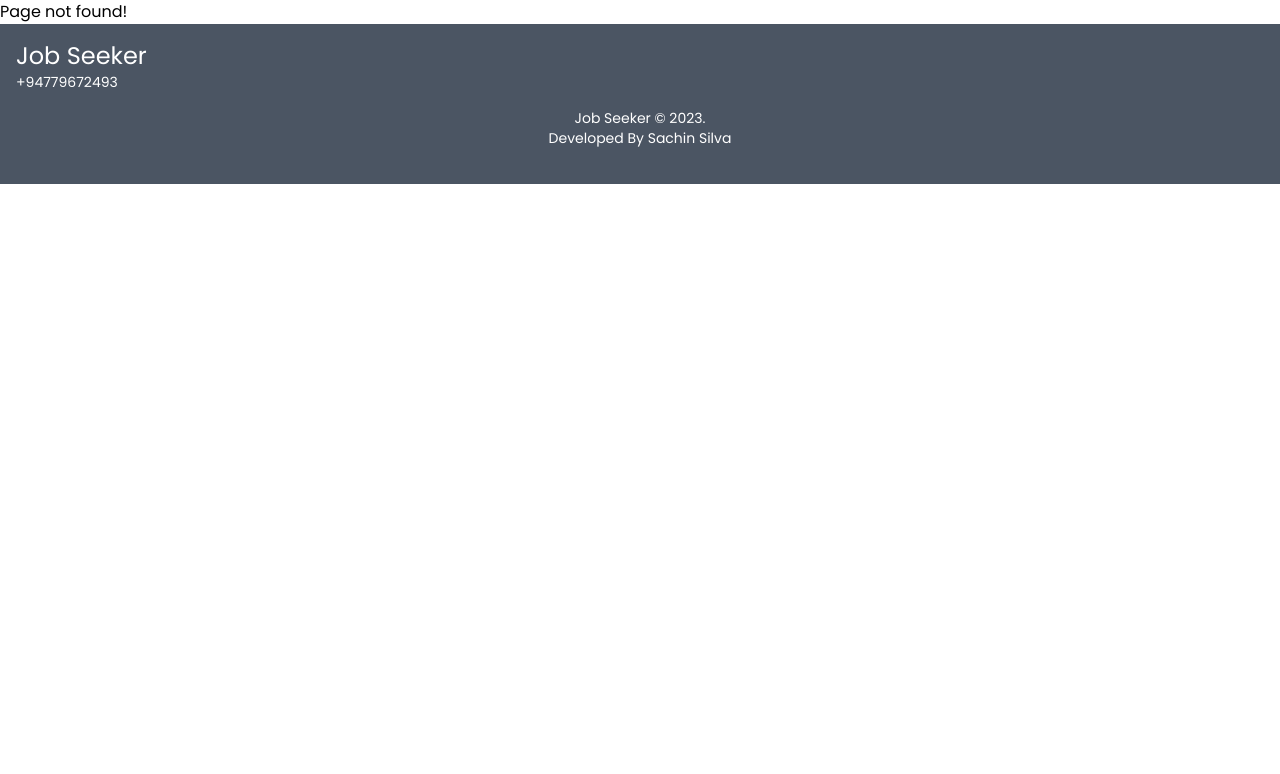
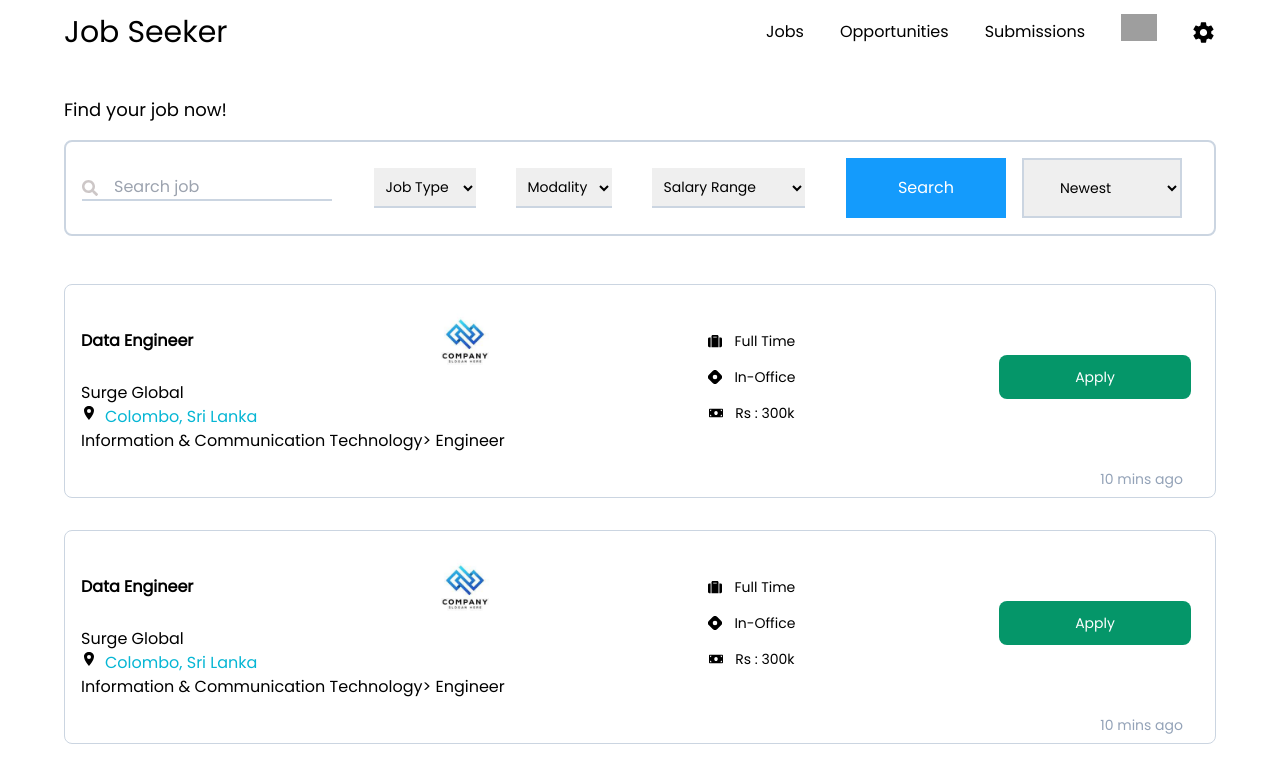
Before and after one commit to SachinSilva99/coder-jobs, a React (Vite) app in the folder client/: page /job-seeker in a window 1280 px wide. Before the commit this address had no page. Shown: the top 774 px of the page. Built offline with nearby package versions, Linux system fonts and the light colour scheme; grey boxes are pictures that could not be loaded.

Commit message:
Fixed things in routing

```diff
--- a/client/src/components/layout/Header.tsx
+++ b/client/src/components/layout/GuestHeader.tsx
@@ -2,7 +2,7 @@ import {Link} from "react-router-dom";
 import {IoMenu} from "react-icons/io5";
 
 
-const Header = () => {
+const GuestHeader = () => {
   return (
     <header className='flex h-16 justify-between px-4 pd:px-8 lg:px-16 '>
       <div className="left-nav flex items-center justify-start">
@@ -27,4 +27,4 @@ const Header = () => {
   );
 };
 
-export default Header;
+export default GuestHeader;
--- a/client/src/components/layout/JobSeekerHeader.tsx
+++ b/client/src/components/layout/JobSeekerHeader.tsx
@@ -12,13 +12,13 @@ const JobSeekerHeader = () => {
         <Link to=''>
           <div className='custom-nav-hover'>Jobs</div>
         </Link>
-        <Link to='/opportunities'>
+        <Link to='opportunities'>
           <div className='custom-nav-hover'>Opportunities</div>
         </Link>
-        <Link to='/submissions'>
+        <Link to='submissions'>
           <div className='custom-nav-hover'>Submissions</div>
         </Link>
-        <Link to='/profile'>
+        <Link to='profile'>
           <div className='custom-nav-hover rounded-full h-10 w-10'>
             <img
               src="https://www.shutterstock.com/image-vector/vector-flat-illustration-grayscale-avatar-600nw-2281862025.jpg"
--- a/client/src/pages/admin/job-seekers/JobSeeker.tsx
+++ b/client/src/pages/admin/job-seekers/JobSeekerDetail.tsx
@@ -1,4 +1,4 @@
-const JobSeeker = () => {
+const JobSeekerDetail = () => {
   return (
     <div className='px-4 pd:px-8 lg:px-16 min-h-[80vh]'>
       <h1>Job Seeker : <span>SachinSilva</span></h1>
@@ -17,4 +17,4 @@ const JobSeeker = () => {
   );
 }
 
-export default JobSeeker;
+export default JobSeekerDetail;
--- a/client/src/pages/home/Home.tsx
+++ b/client/src/pages/home/Home.tsx
@@ -1,12 +1,11 @@
-import Header from "../../components/layout/Header.tsx";
-import {Outlet} from "react-router-dom";
-import JobSeekerHeader from "../../components/layout/JobSeekerHeader.tsx";
+import HomeHero from "../shared/HomeHero.tsx";
+import GuestHeader from "../../components/layout/GuestHeader.tsx";
 
 const Home = () => {
   return (
     <>
-      <JobSeekerHeader/>
-      <Outlet/>
+      <GuestHeader/>
+      <HomeHero/>
     </>
   );
 };
--- /dev/null
+++ b/client/src/pages/job-seeker/JobSeeker.tsx
@@ -0,0 +1,13 @@
+import JobSeekerHeader from "../../components/layout/JobSeekerHeader.tsx";
+import {Outlet} from "react-router-dom";
+
+const JobSeeker = () => {
+  return (
+    <>
+      <JobSeekerHeader/>
+      <Outlet/>
+    </>
+  );
+};
+
+export default JobSeeker;
--- a/client/src/pages/home/HeroSection.tsx
+++ b/client/src/pages/shared/HomeHero.tsx
@@ -1,7 +1,7 @@
 import {FaFilter, FaSearch} from "react-icons/fa";
 import JobCard from "../../components/cards/JobCard.tsx";
 
-const HeroSection = () => {
+const HomeHero = () => {
   return (
     <div className='px-4 md:px-8 lg:px-16'>
       <p className="text-lg mt-8 mb-4">
@@ -85,4 +85,4 @@ const HeroSection = () => {
   );
 };
 
-export default HeroSection;
+export default HomeHero;
```
Also changed, not shown: client/src/pages/Routes.tsx (+15 -10 lines).
